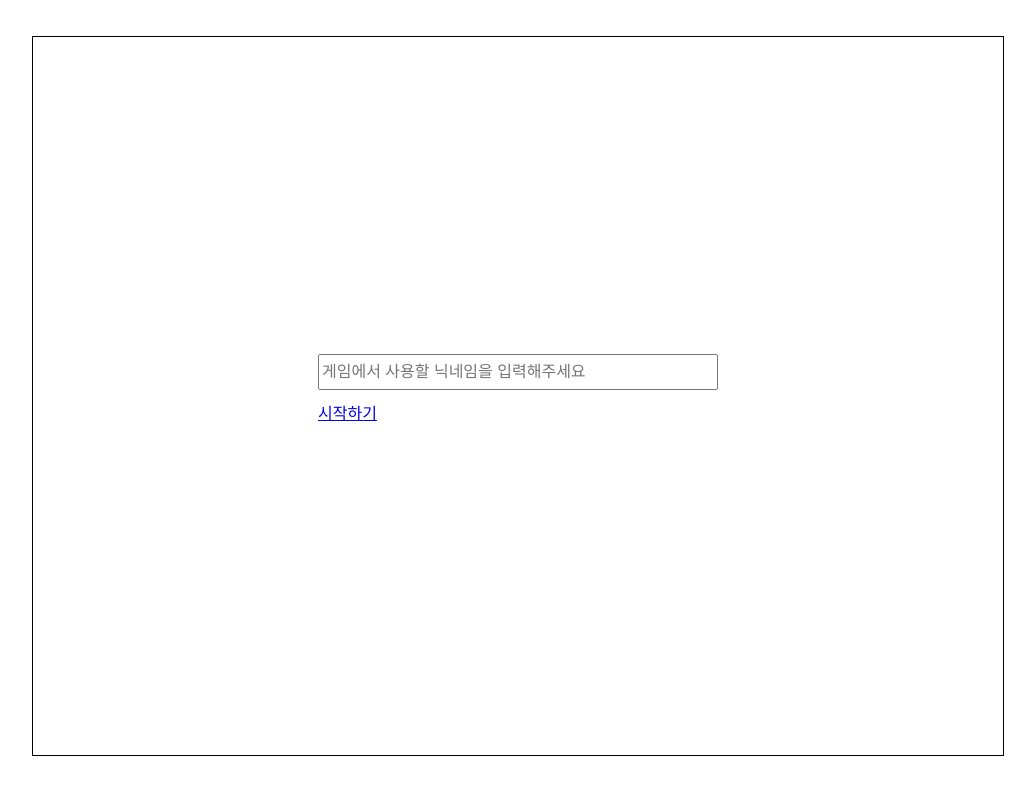
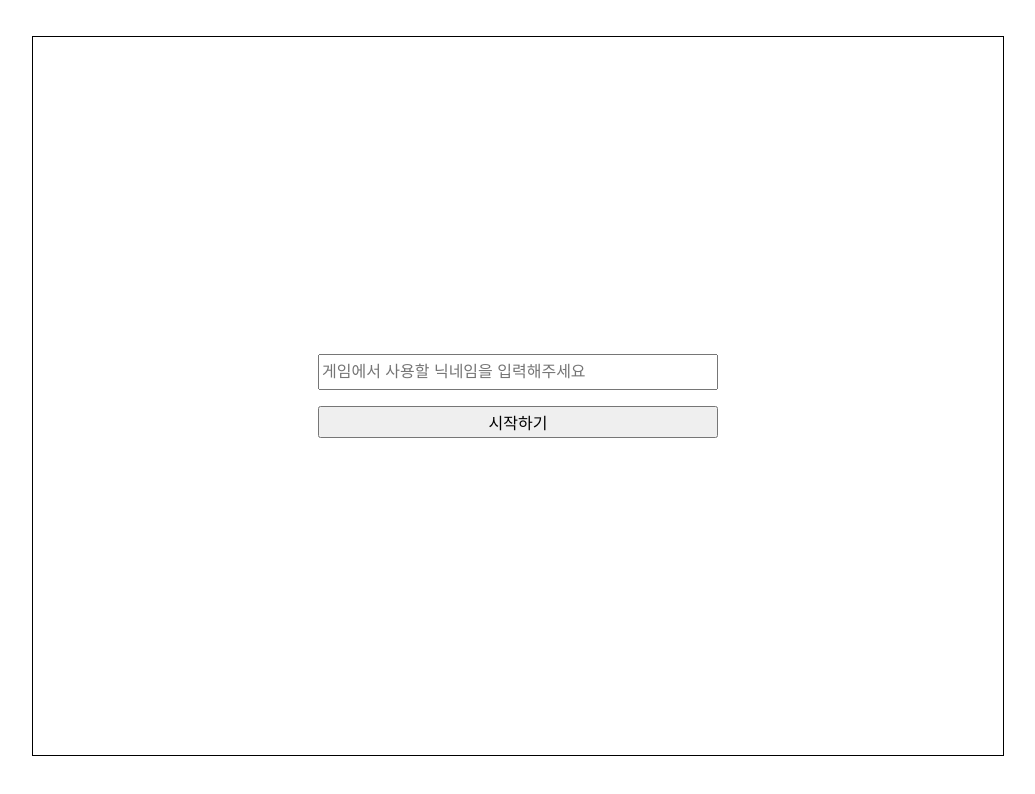
Before and after one commit to linear14/cootchmind, a React (Create React App) app in the folder client/: page / in a window 1280 px wide. Shown: the top 794 px of the page, without its empty margins (122-1157 px from the left). Built offline with nearby package versions, Linux system fonts and the light colour scheme.

Commit message:
Feat: 닉네임 로컬스토리지에 저장

```diff
--- a/client/src/components/NameInput.tsx
+++ /dev/null
@@ -1,36 +0,0 @@
-import { Link } from 'react-router-dom';
-import styled from 'styled-components';
-
-const Container = styled.div`
-  width: 400px;
-
-  display: flex;
-  flex-direction: column;
-  gap: 1rem;
-`;
-
-const Input = styled.input`
-  height: 36px;
-  font-size: 16px;
-  line-height: 36px;
-`;
-
-const StartButton = styled(Link)`
-  height: 32px;
-  font-size: 16px;
-
-  &::after {
-    content: '시작하기';
-  }
-`;
-
-const NameInput = () => {
-  return (
-    <Container>
-      <Input type='text' placeholder='게임에서 사용할 닉네임을 입력해주세요' />
-      <StartButton to='/game-list' />
-    </Container>
-  );
-};
-
-export default NameInput;
--- /dev/null
+++ b/client/src/components/PlayerNameInput.tsx
@@ -0,0 +1,54 @@
+import { useRef } from 'react';
+import { useNavigate } from 'react-router-dom';
+import styled from 'styled-components';
+
+const Container = styled.div`
+  width: 400px;
+
+  display: flex;
+  flex-direction: column;
+  gap: 1rem;
+`;
+
+const Input = styled.input`
+  height: 36px;
+  font-size: 16px;
+  line-height: 36px;
+`;
+
+const StartButton = styled.button`
+  height: 32px;
+  font-size: 16px;
+
+  &::after {
+    content: '시작하기';
+  }
+`;
+
+const PlayerNameInput = () => {
+  const playerNameInputRef = useRef<HTMLInputElement>(null);
+  const navigate = useNavigate();
+
+  const savePlayerName = () => {
+    const playerName = playerNameInputRef.current?.value;
+    if (!playerName || playerName.length > 12) {
+      alert('닉네임 조건 (최대 12글자)');
+      return;
+    }
+    localStorage.setItem('player-name', playerName);
+    navigate('/game-list', { replace: true });
+  };
+
+  return (
+    <Container>
+      <Input
+        type='text'
+        placeholder='게임에서 사용할 닉네임을 입력해주세요'
+        ref={playerNameInputRef}
+      />
+      <StartButton onClick={savePlayerName} />
+    </Container>
+  );
+};
+
+export default PlayerNameInput;
--- a/client/src/pages/LoginPage.tsx
+++ b/client/src/pages/LoginPage.tsx
@@ -1,5 +1,5 @@
 import styled from 'styled-components';
-import NameInput from 'components/NameInput';
+import PlayerNameInput from 'components/PlayerNameInput';
 
 const Container = styled.div`
   width: 100%;
@@ -12,7 +12,7 @@ const Container = styled.div`
 const LoginPage = () => {
   return (
     <Container>
-      <NameInput />
+      <PlayerNameInput />
     </Container>
   );
 };
```
